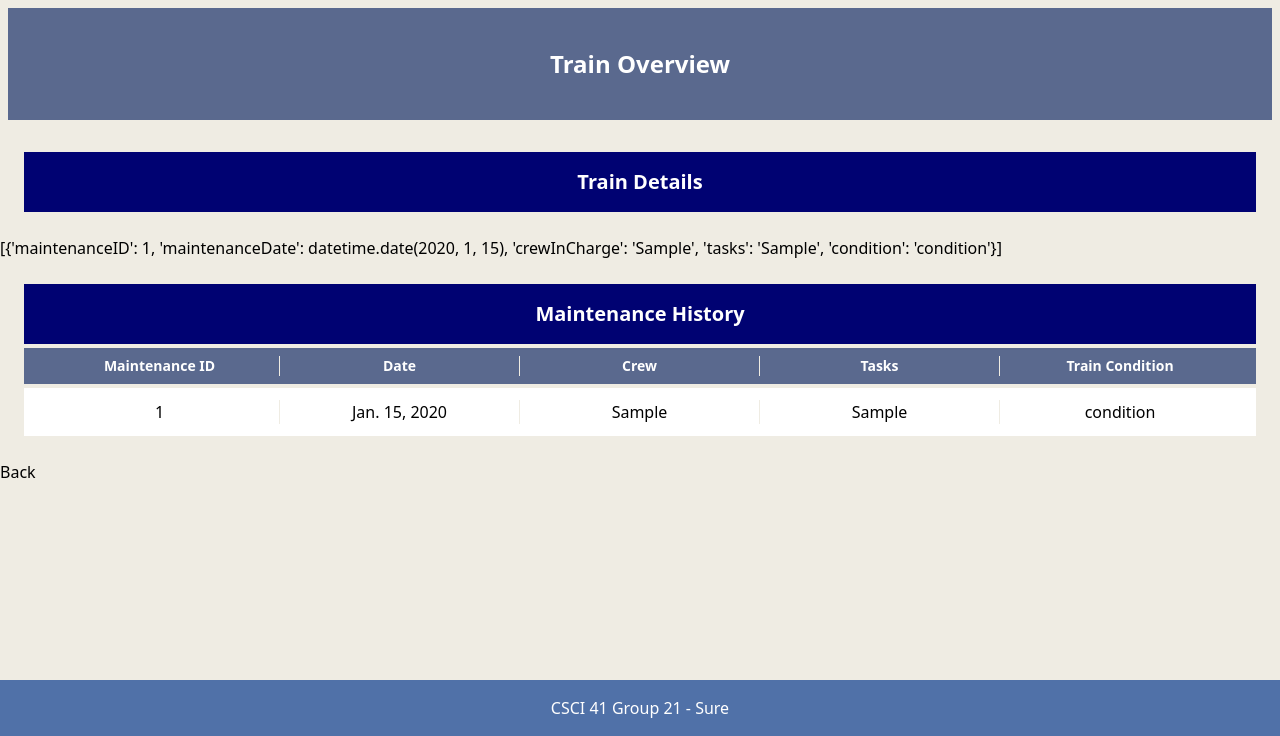
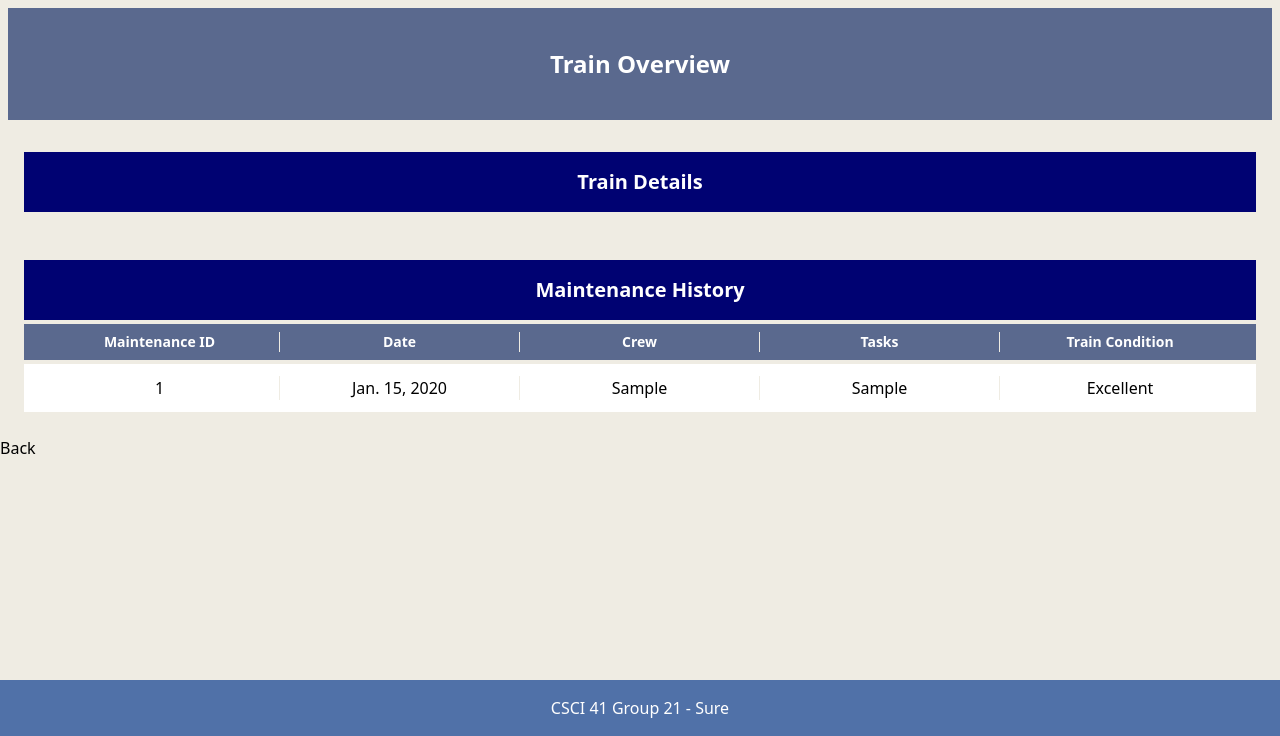
Before and after one commit to youth-of-may/CSCI41-Sure, a Django app: page /train/1/details in a window 1280 px wide. Shown: the part 64-800 px from the top of the page. Run offline with Django 5.2, Linux system fonts and the light colour scheme; tables that the repository leaves empty hold one stand-in row (values such as "Sample post").

Commit message:
Made changes to maintenance and trip_sql files to accomodate the views, fixed the maintenance form

```diff
--- a/tirrianTrains/trainapp/services/maintenance_sql.py
+++ b/tirrianTrains/trainapp/services/maintenance_sql.py
@@ -23,7 +23,7 @@ CREATE TABLE maintenance (
     maintenanceDate DATE NOT NULL,
     crewInCharge VARCHAR(50),
     tasks VARCHAR(255),
-    condition ENUM('Excellent', 'Very Good', 'Satisfactory', 'Poor') NOT NULL,
+    train_condition ENUM('Excellent', 'Very Good', 'Satisfactory', 'Poor') NOT NULL,
     FOREIGN KEY (trainID) REFERENCES train(trainID),
 );
 """
@@ -55,7 +55,7 @@ def get_train_maintenance(train_id = None, ):
     Retrieves maintenance history of a train given its id
     """
     sql = """
-    SELECT maintenanceID, maintenanceDate, crewInCharge, tasks, 'condition' FROM maintenance
+    SELECT maintenanceID, maintenanceDate, crewInCharge, tasks, train_condition FROM maintenance
     WHERE trainID = %s;
     """
     return db.execute(sql, [train_id])
@@ -64,7 +64,7 @@ maintenanceDate DATE NOT NULL,
     crewInCharge VARCHAR(50),
     tasks VARCHAR(255),
     train_condition ENUM('Excellent', 'Very Good', 'Satisfactory', 'Poor') NOT NULL,"""
-def add_maintenance(trainID, maintenanceDate, crew, task, condition):
+def add_maintenance(trainID, maintenanceDate, crew, task, train_condition):
     """
     Function used to create a new maintenance task
     """
@@ -72,4 +72,4 @@ def add_maintenance(trainID, maintenanceDate, crew, task, condition):
     INSERT INTO maintenance(trainID, maintenanceDate, crewInCharge, tasks, train_condition)
     VALUES (%s, %s, %s, %s, %s);
     '''
-    return db.execute_return_lastrowid(sql, [trainID, maintenanceDate, crew, task, condition])
+    return db.execute_return_lastrowid(sql, [trainID, maintenanceDate, crew, task, train_condition])
--- a/tirrianTrains/trainapp/templates/trainapp/train_maintenance/train_maintenance_detail.html
+++ b/tirrianTrains/trainapp/templates/trainapp/train_maintenance/train_maintenance_detail.html
@@ -41,7 +41,6 @@
     {% endfor %}
 </div>
 <!--Train maintenance-->
-{{maintenance_history}}
 <div class="max-w-8xl mx-auto p-6 space-y-1">
     <h2 class="bg-[#000272] text-white font-semibold text-center py-4 text-xl">
           Maintenance History
@@ -60,7 +59,7 @@
             <span>{{m.maintenanceDate}} </span>
             <span>{{m.crewInCharge}} </span>
             <span>{{m.tasks}} </span>
-            <span>{{m.condition}} </span>
+            <span>{{m.train_condition}} </span>
         </li>
     {% endfor %}
     </ul>
--- a/tirrianTrains/trainapp/templates/trainapp/trip_schedule/trips_detail.html
+++ b/tirrianTrains/trainapp/templates/trainapp/trip_schedule/trips_detail.html
@@ -6,10 +6,8 @@
 
 {% block content %}
 <div class="bg-[#5A698E] flex h-28 items-center justify-center px-4 m-2">
-        <h1 class="text-2xl text-white font-semibold text-center">{{local.tripDate}}</h1>
+        <h1 class="text-2xl text-white font-semibold text-center">{% for d in date %} {{d.tripDate}} {% endfor %}</h1>
 </div>
-{{local}}
-{{intertown}}
 <div>
     <!--use the template found in booking to style this-->
     <!--loop through the stuff inside local and intertown-->
@@ -58,7 +56,7 @@
         <ul class=" bg-white divide-y divide-[#EFECE3]">
         {% for i in intertown %}
             <li class="divide-x divide-[#EFECE3] grid grid-cols-7 items-center px-4 py-3 text-center">
-                <span>{{i.i.trainID}} </span>
+                <span>{{i.trainID}} </span>
                 <span>{{i.Origin}} </span>
                 <span>{{i.Destination}} </span>
                 <span>{{i.Departure}} </span>
--- a/tirrianTrains/trainapp/views/trips.py
+++ b/tirrianTrains/trainapp/views/trips.py
@@ -10,6 +10,7 @@ def schedules_list(request):
 
 def schedule_detail(request, trip_date):
     context = {
+        'date':get_raw_date(trip_date),
         'local': list_local_intertown(True, trip_date),
         'intertown': list_local_intertown(False, trip_date)
     }
```
Also changed, not shown: tirrianTrains/trainapp/services/trips_sql.py (+9 -2 lines), tirrianTrains/trainapp/templates/trainapp/train_maintenance/train_maintenance_create.html (+5 -5 lines).
